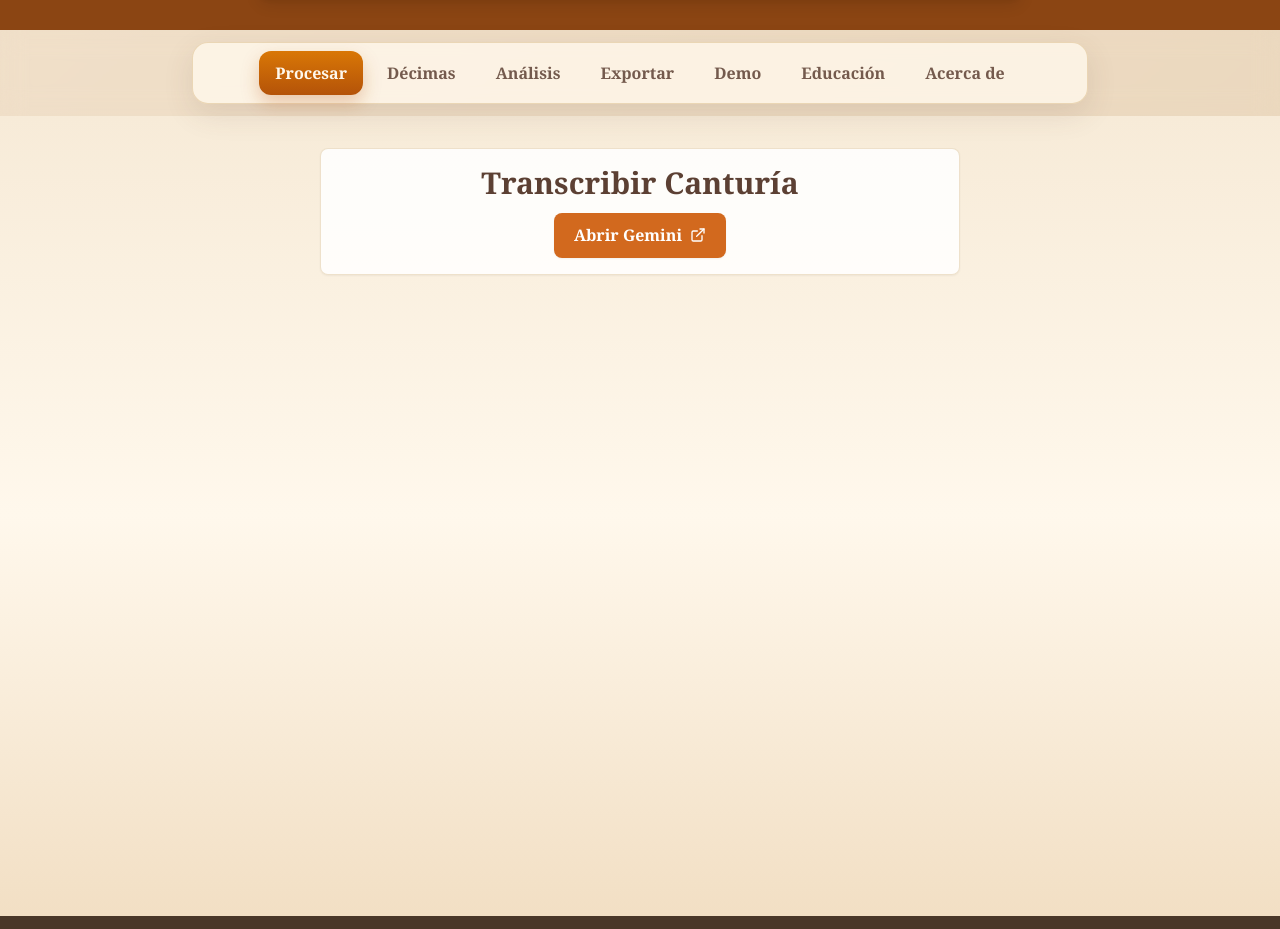
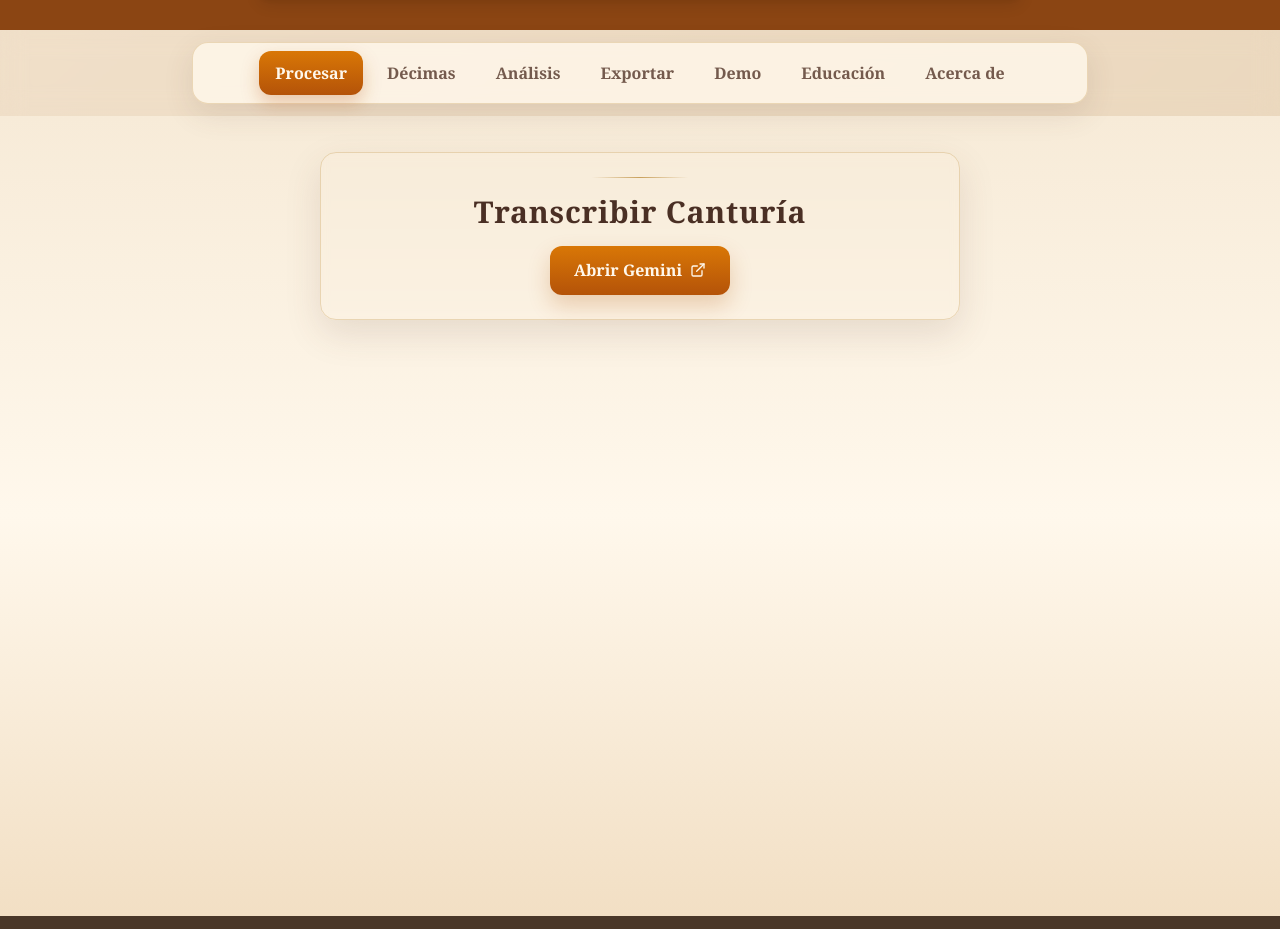
Before and after one commit to ejnburrows-rgb/VD-, a Next.js app: page / in a window 1280 px wide. Shown: the part 1401-2330 px from the top of the page. Built offline with nearby package versions, Linux system fonts and the light colour scheme.

Commit message:
style(processing): polish compact Gemini card for premium alternate UI

```diff
--- a/components/processing-section.tsx
+++ b/components/processing-section.tsx
@@ -6,19 +6,20 @@ const GEMINI_GEM_URL = 'https://gemini.google.com/gem/6e58e93575ee'
 
 export function ProcessingSection() {
   return (
-    <div className="container mx-auto max-w-2xl px-4 py-4">
-      <div className="rounded-lg p-4 bg-white/85 border border-[#C8A05C]/30 shadow-sm text-center space-y-3">
-        <h2 className="text-2xl md:text-3xl font-serif font-bold text-[#5C4033]">
+    <div className="container mx-auto max-w-2xl px-4 py-5">
+      <div className="rounded-2xl border border-[#C8A05C]/35 bg-[#FFF8EC]/82 p-5 text-center shadow-[0_14px_36px_rgba(92,64,51,0.13)] backdrop-blur-sm md:p-6">
+        <div className="mx-auto mb-4 h-px w-24 bg-gradient-to-r from-transparent via-[#C8A05C] to-transparent" />
+        <h2 className="font-serif text-2xl font-bold tracking-wide text-[#4A2F24] md:text-3xl">
           Transcribir Canturía
         </h2>
         <a
           href={GEMINI_GEM_URL}
           target="_blank"
           rel="noopener noreferrer"
-          className="inline-flex items-center justify-center gap-2 px-5 py-2.5 rounded-lg bg-[#D2691E] text-white hover:bg-[#C8A05C] transition-colors font-serif font-semibold shadow-sm"
+          className="mt-4 inline-flex items-center justify-center gap-2 rounded-xl bg-gradient-to-b from-[#D97706] to-[#B45309] px-6 py-3 font-serif font-semibold text-[#FFF8EC] shadow-[0_10px_22px_rgba(180,83,9,0.24)] transition-all duration-300 hover:-translate-y-0.5 hover:shadow-[0_14px_28px_rgba(180,83,9,0.30)]"
         >
           Abrir Gemini
-          <ExternalLink className="w-4 h-4" />
+          <ExternalLink className="h-4 w-4" />
         </a>
       </div>
     </div>
```
